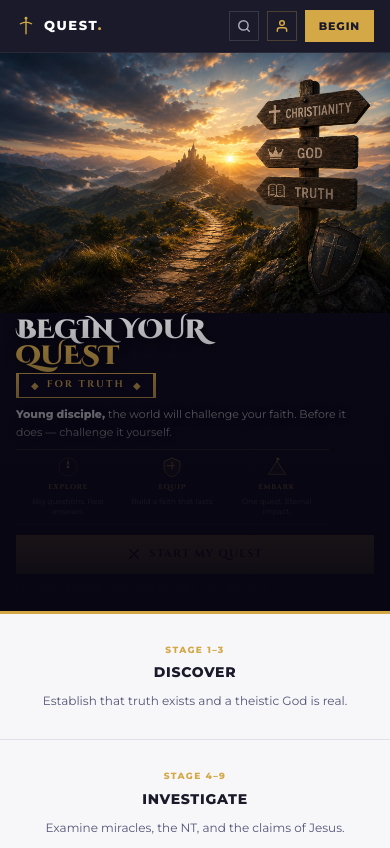
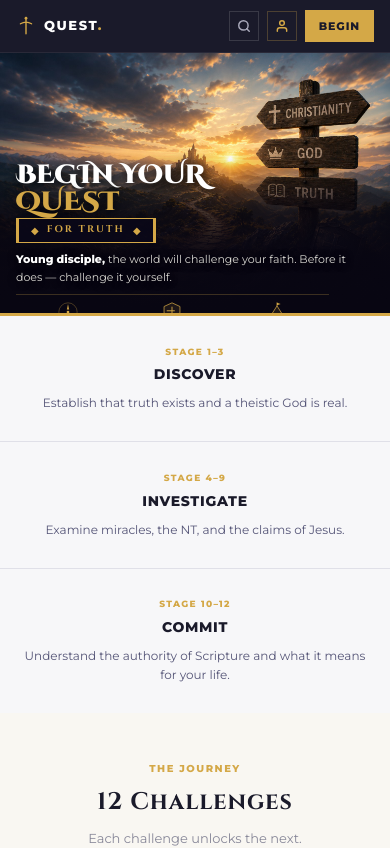
Before and after one commit to kwanray/rooted-app, a Next.js app: page / in a window 390 px wide. Shown: the top 848 px of the page. Built offline with nearby package versions, Linux system fonts and the light colour scheme; no server answers.

Commit message:
fix: mobile hero — text overlaid on image starting at 42% height

```diff
--- a/components/screens/Welcome.tsx
+++ b/components/screens/Welcome.tsx
@@ -185,19 +185,18 @@ export default function Welcome({ onStart, onResume, onSearch, onNavigate, hasPr
       `}</style>
 
       {/* ── MOBILE hero: image on top, text below ── */}
-      {/* ── MOBILE HERO: single relative container, text overlaid at bottom ── */}
-      {/* ── MOBILE HERO ── */}
-      <div className="mobile-hero-only" style={{ position: 'relative', background: '#0A0814' }}>
-        {/* Image: full width, natural 3:2 height */}
+      {/* ── MOBILE HERO ── single container, text overlaid on image ── */}
+      <div className="mobile-hero-only" style={{ position: 'relative', background: '#0A0814', overflow: 'hidden' }}>
+        {/* Image covers top portion — scaled to fill container width */}
         <img
           src="/quest-hero.jpg"
           alt="A stone path to a castle with signpost"
           style={{ width: '100%', height: 'auto', display: 'block' }}
         />
-        {/* Gradient fades image bottom into dark text area */}
-        <div style={{ position: 'absolute', top: 0, left: 0, right: 0, bottom: 0, background: 'linear-gradient(to top, rgba(8,6,18,1) 0%, rgba(8,6,18,0.85) 25%, rgba(8,6,18,0.3) 50%, rgba(8,6,18,0) 65%)', pointerEvents: 'none' }}/>
-        {/* Text sits in a dark block flush below image, no gap */}
-        <div style={{ background: '#0A0814', marginTop: '-4px', padding: '0.5rem 1rem 1rem', display: 'flex', flexDirection: 'column', alignItems: 'flex-start' }}>
+        {/* Gradient: transparent top (image clear), dark from 42% down */}
+        <div style={{ position: 'absolute', inset: 0, background: 'linear-gradient(to top, rgba(8,6,18,1) 0%, rgba(8,6,18,0.98) 22%, rgba(8,6,18,0.75) 38%, rgba(8,6,18,0.1) 52%, rgba(8,6,18,0) 62%)', pointerEvents: 'none' }}/>
+        {/* Text absolutely positioned — starts at 42% from top of container */}
+        <div style={{ position: 'absolute', top: '42%', left: 0, right: 0, bottom: 0, padding: '0 1rem 1rem', display: 'flex', flexDirection: 'column', alignItems: 'flex-start', justifyContent: 'flex-start' }}>
           <h1 className="cinzel-deco" style={{ fontSize: '1.65rem', fontWeight: 900, color: '#FFFFFF', lineHeight: 1.0, marginBottom: '0.2rem', textShadow: '0 2px 12px rgba(0,0,0,0.9)' }}>
             BEGIN YOUR<br/><span style={{ color: '#D4A847' }}>QUEST</span>
           </h1>
```
